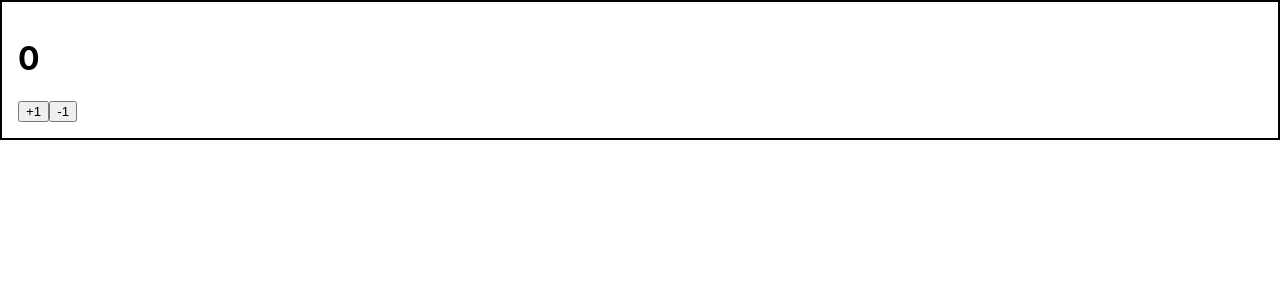
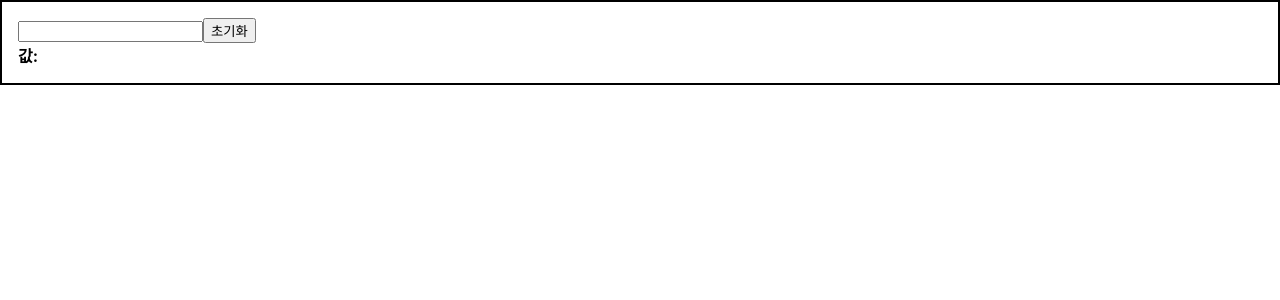
Before and after one commit to Quriousity/react-tutorial, a React (Create React App) app in the folder react-tutorial/: page / in a window 1280 px wide. Shown: the top 300 px of the page. Built offline with nearby package versions, Linux system fonts and the light colour scheme.

Commit message:
useState
Input 상태 관리하기

```diff
--- a/react-tutorial/src/App.js
+++ b/react-tutorial/src/App.js
@@ -1,11 +1,11 @@
 import Wrapper from './components/Wrapper';
-import Counter from './components/Counter';
+import InputSample from './components/InputSample';
 
 function App() {
   return (
     <div>
       <Wrapper>
-        <Counter />
+        <InputSample />
       </Wrapper>
     </div>
   );
--- /dev/null
+++ b/react-tutorial/src/components/InputSample.jsx
@@ -0,0 +1,25 @@
+import { useState } from 'react';
+
+function InputSample() {
+  const [text, setText] = useState('');
+
+  const onChange = (e) => {
+    setText(e.target.value);
+  };
+
+  const onReset = () => {
+    setText('');
+  };
+
+  return (
+    <div>
+      <input onChange={onChange} value={text}/>
+      <button onClick={onReset}>초기화</button>
+      <div>
+        <b>값: {text}</b>
+      </div>
+    </div>
+  );
+}
+
+export default InputSample;
```
